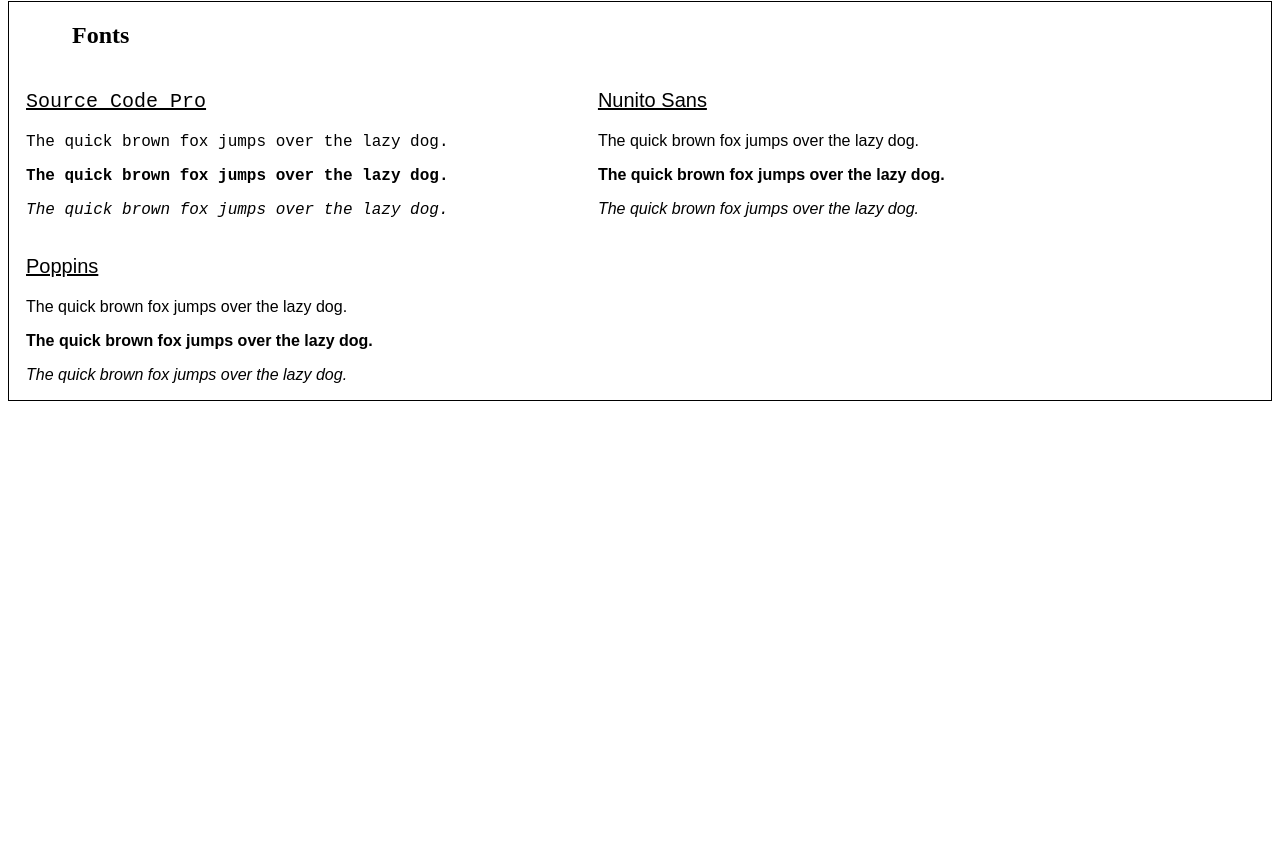
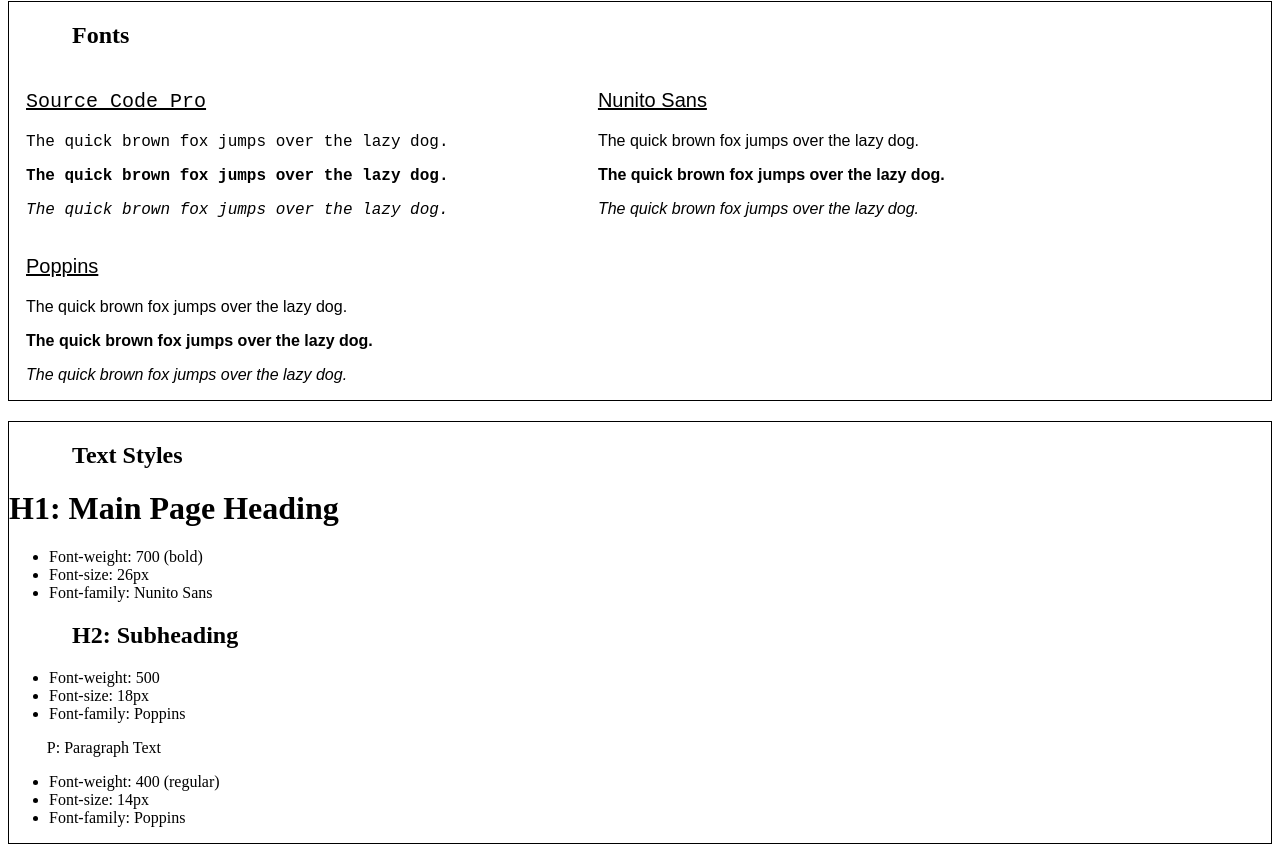
Before and after one commit to joshuaalva/codeacademy-website-design-system, a plain HTML site: page index.html in a window 1280 px wide. Shown: the part 528-1392 px from the top of the page. Before the commit the page ends 949 px from the top, so only its background shows below. Drawn offline with Linux system fonts and the light colour scheme.

Commit message:
finished text panel no css

```diff
--- a/index.html
+++ b/index.html
@@ -75,6 +75,44 @@
           </p>
         </div>
       </div>
+      </div>
+    </div>
+
+    <div class="outside-border">
+        <h2>Text Styles</h2>
+        <div class="text-container">
+            <div class="text-panel">
+                <h1>H1: Main Page Heading</h1>
+                <ul>
+                    <li>Font-weight: 700 (bold)</li>
+                    <li>Font-size: 26px</li>
+                    <li>Font-family: Nunito Sans</li>
+                </ul>
+            </div>
+        </div>
+
+        <div class="text-container">
+            <div class="text-panel">
+            <h2>H2: Subheading</h2>
+            <ul>
+                <li>Font-weight: 500</li>
+                <li>Font-size: 18px</li>
+                <li>Font-family: Poppins</li>
+            </ul>
+            </div>
+        </div>
+
+
+        <div class="text-container">
+            <div class="text-panel">
+            <p>P: Paragraph Text</p>
+            <ul>
+                <li>Font-weight: 400 (regular)</li>
+                <li>Font-size: 14px</li>
+                <li>Font-family: Poppins</li>
+            </ul>
+            </div>
+        </div>
     </div>
   </body>
 </html>
```
